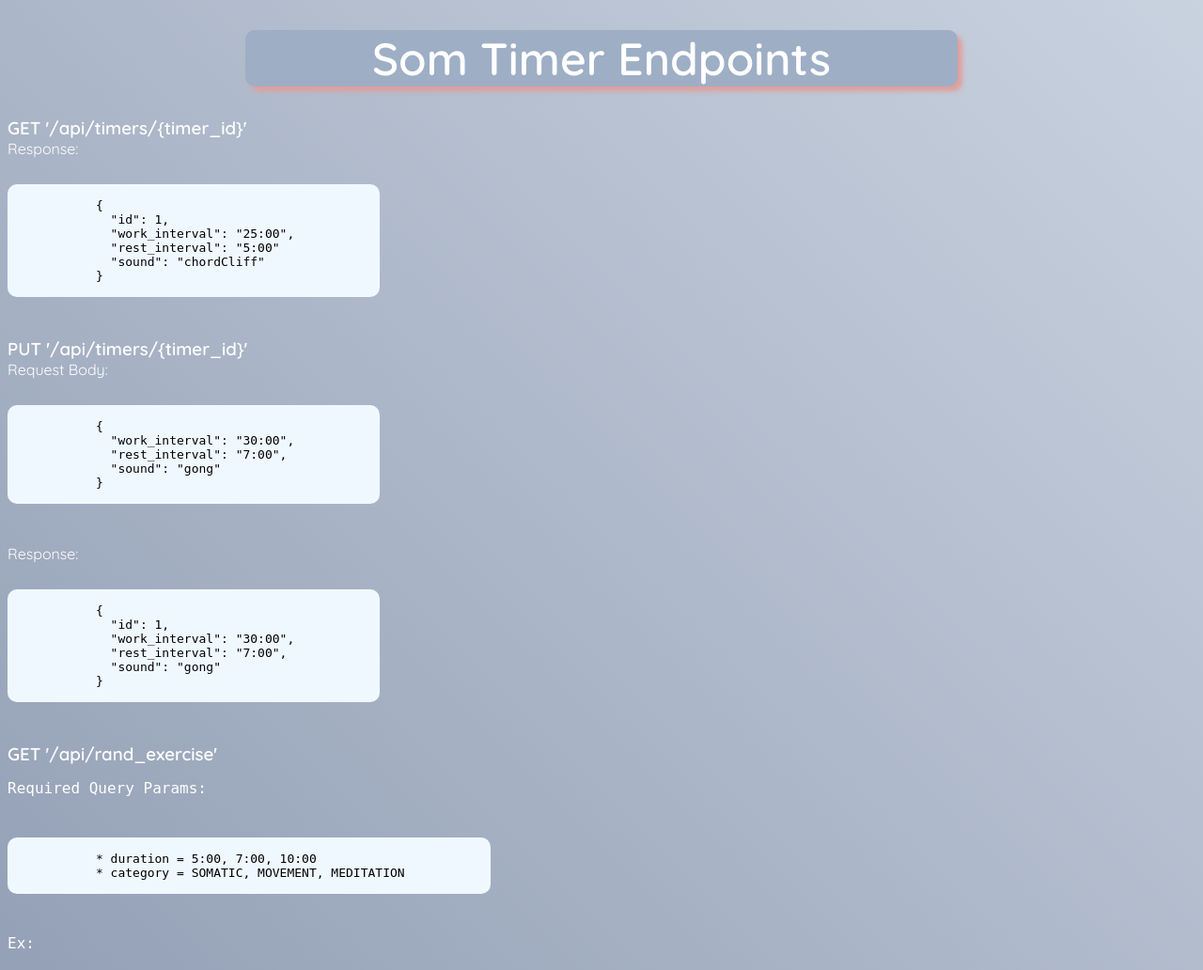
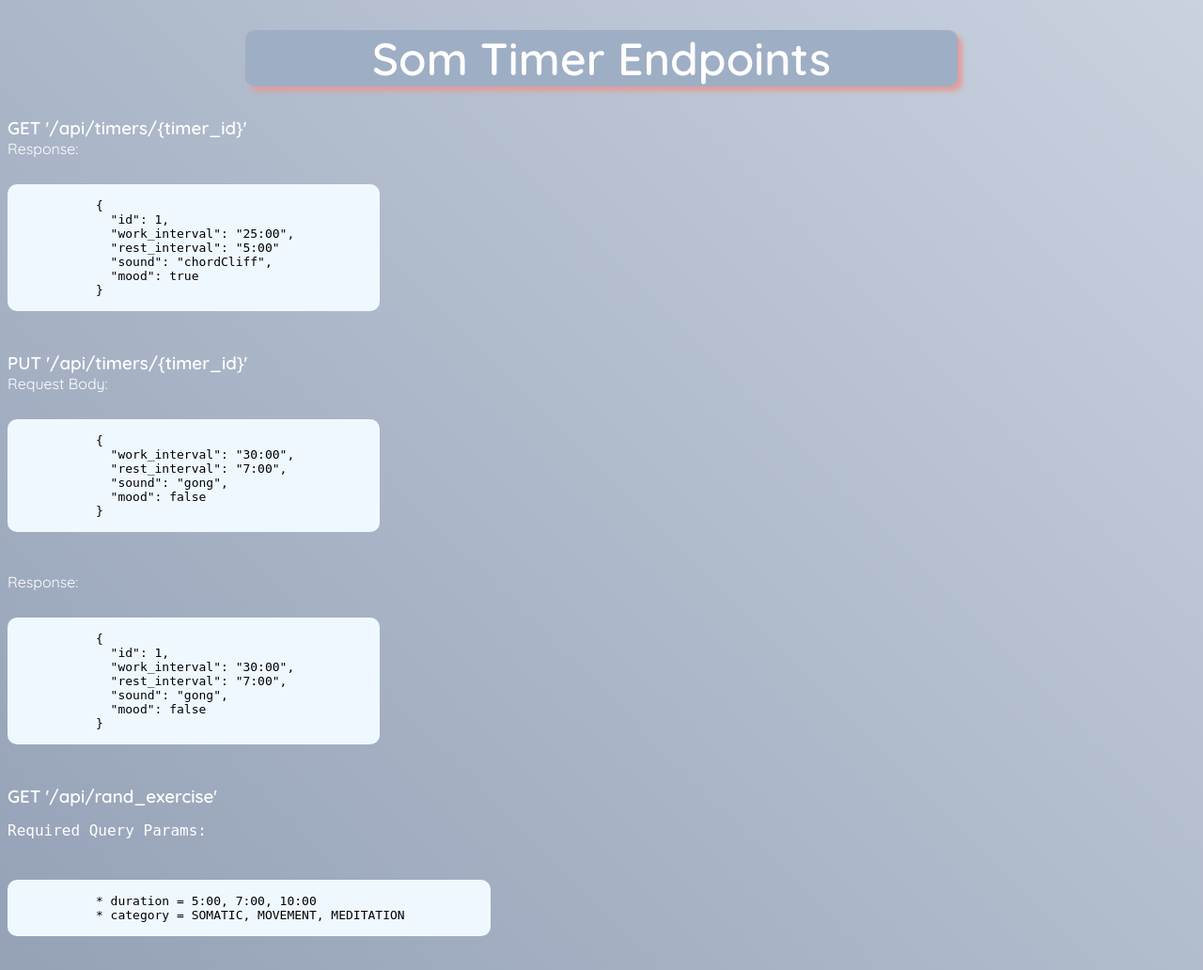
Before and after one commit to SOM-Timer/som_timer_be, a Flask app: page / in a window 1280 px wide. Shown: the top 1032 px of the page at 94% size. Run offline with Flask 2, Linux system fonts and the light colour scheme.

Commit message:
Update timer documentation with mood

```diff
--- a/application/templates/documentation.html
+++ b/application/templates/documentation.html
@@ -15,7 +15,8 @@
               "id": 1,
               "work_interval": "25:00",
               "rest_interval": "5:00"
-              "sound": "chordCliff"
+              "sound": "chordCliff",
+              "mood": true
             }
           </p>
         </pre>
@@ -28,7 +29,8 @@
             {
               "work_interval": "30:00",
               "rest_interval": "7:00",
-              "sound": "gong"
+              "sound": "gong",
+              "mood": false
             }
           </p>
         </pre>
@@ -39,7 +41,8 @@
               "id": 1,
               "work_interval": "30:00",
               "rest_interval": "7:00",
-              "sound": "gong"
+              "sound": "gong",
+              "mood": false
             }
           </p>
         </pre>
```
